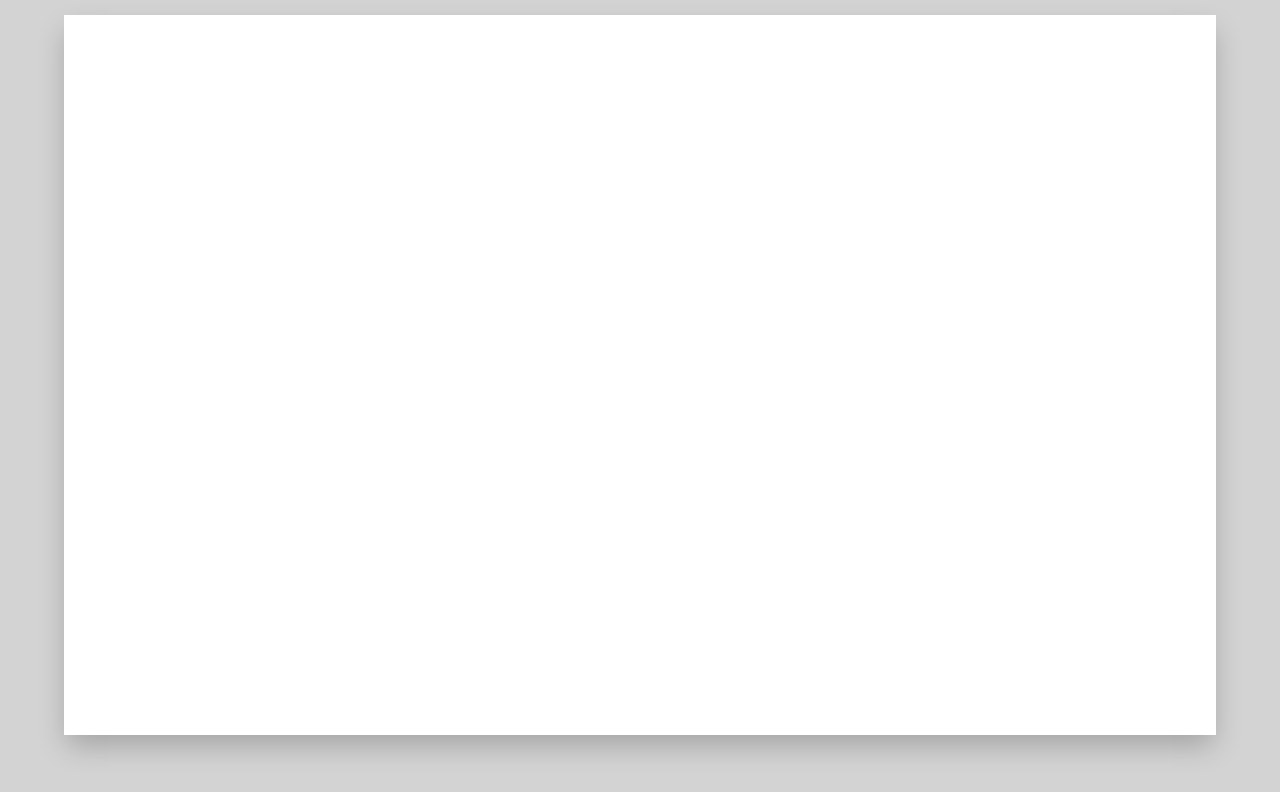
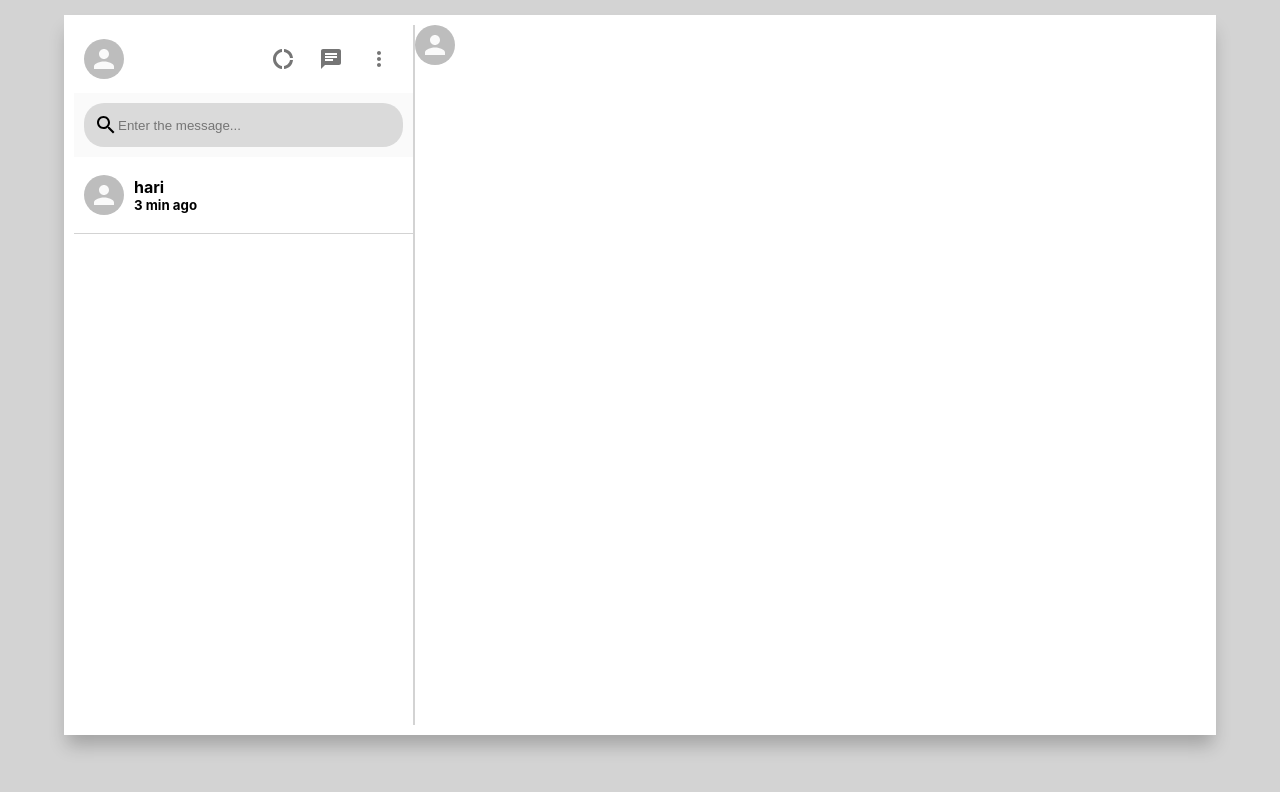
Before and after one commit to ari-hara-sudhan/whatsapp, a React (Create React App) app: page / in a window 1280 px wide. Shown: the top 792 px of the page. Built offline with nearby package versions, Linux system fonts and the light colour scheme.

Commit message:
sidebar is done

```diff
--- a/src/App.css
+++ b/src/App.css
@@ -6,9 +6,10 @@
 }
 .app__body{
   background-color: white;
+  display:flex;
   height:90vh;
   width:90vw;
   margin-top:-50px;
   padding:10px;
-  box-shadow:0px 13px 27px -3px rgba(0,0,0,0.23);
+  box-shadow:0px 13px 17px -3px rgba(0,0,0,0.23);
 }
--- a/src/App.js
+++ b/src/App.js
@@ -1,11 +1,13 @@
 import React from 'react'
 import "./App.css"
 import Sidebar from './Sidebar'
+import Chat from './Chat'
 function App() {
   return (
     <div className="app">
      <div className="app__body">
-    <Sidebar/>
+      <Sidebar/>
+      <Chat/>
      </div>
     </div>
   )
--- /dev/null
+++ b/src/Chat.css
@@ -0,0 +1,3 @@
+.chat{
+    flex:0.7;
+}
--- /dev/null
+++ b/src/Chat.js
@@ -0,0 +1,15 @@
+import React from 'react'
+import "./Chat.css"
+import { Avatar } from '@material-ui/core'
+function Chat() {
+    return (
+        <div className="chat">
+            <Avatar/>
+            <div class>
+
+            </div>
+        </div>
+    )
+}
+
+export default Chat
--- a/src/Sidebar.css
+++ b/src/Sidebar.css
@@ -0,0 +1,32 @@
+.sidebar{
+    flex:0.3;
+    border-right:2px solid lightgray;
+}
+.sidebar__header{
+    display:flex;
+    padding:10px;
+    align-items:center;
+    justify-content: space-between;
+}
+.sidebar__headerRight{
+    display:flex;
+    cursor:pointer;
+}
+.sidebar__input{
+    background:#fafafa;
+    padding:10px;
+
+}
+.sidebar__inputContainer{
+    display:flex;
+    align-items:center;
+    background:rgba(211, 211, 211, 0.801);
+    border-radius:20px;
+    padding:10px;
+}
+.sidebar__inputContainer>input{
+    border:none;
+    outline:none;
+    cursor:pointer;
+    background-color: transparent;
+}
--- a/src/Sidebar.js
+++ b/src/Sidebar.js
@@ -1,15 +1,48 @@
 import React from 'react'
 import "./Sidebar.css"
+import Avatar from '@material-ui/core/Avatar';
+import DonutLargeIcon from '@material-ui/icons/DonutLarge';
+import ChatIcon from '@material-ui/icons/Chat';
+import MoreVertIcon from '@material-ui/icons/MoreVert';
+import { IconButton } from '@material-ui/core';
+import SearchIcon from '@material-ui/icons/Search';
+import SidebarOptions from './SidebarOptions';
 function Sidebar() {
     return (
-        <div className='sidebar'>
-            <div clasName="sidebar">
+        <div className="sidebar">
+            <div className="sidebar__header">
+                <Avatar/>
+                <div className="sidebar__headerRight">
+                    <IconButton>
+                    <DonutLargeIcon/>
+                    </IconButton>
+                    <IconButton>
+                    <ChatIcon/>
+                   </IconButton>
+                   <IconButton>
+                   <MoreVertIcon/>
+                   </IconButton>
+
+
+
+
+                </div>
 
             </div>
-            <div>
+            <div className="sidebar__input">
+                <div className="sidebar__inputContainer">
+                    <SearchIcon/>
+                    <input placeholder="Enter the message..."/>
+
+                </div>
 
             </div>
-            <div>
+            <div className="sidebar__options">
+                <SidebarOptions
+                channel="hari"
+                timestamp="3 min ago"
+
+                />
 
             </div>
         </div>
--- /dev/null
+++ b/src/SidebarOptions.css
@@ -0,0 +1,9 @@
+.sidebaroptions{
+    display:flex;
+    align-items:center;
+    padding:10px;
+    border-bottom:1px solid lightgray;
+}
+.sidebaroptions__info{
+    padding:10px;
+}
--- /dev/null
+++ b/src/SidebarOptions.js
@@ -0,0 +1,19 @@
+import React from 'react'
+import "./SidebarOptions.css"
+import { Avatar } from '@material-ui/core'
+
+function SidebarOptions({channel,timestamp}) {
+    return (
+        <div className="sidebaroptions">
+            <Avatar/>
+            <div className="sidebaroptions__info">
+                <h4>{channel}</h4>
+                <h5>{timestamp}</h5>
+
+            </div>
+
+        </div>
+    )
+}
+
+export default SidebarOptions
```
